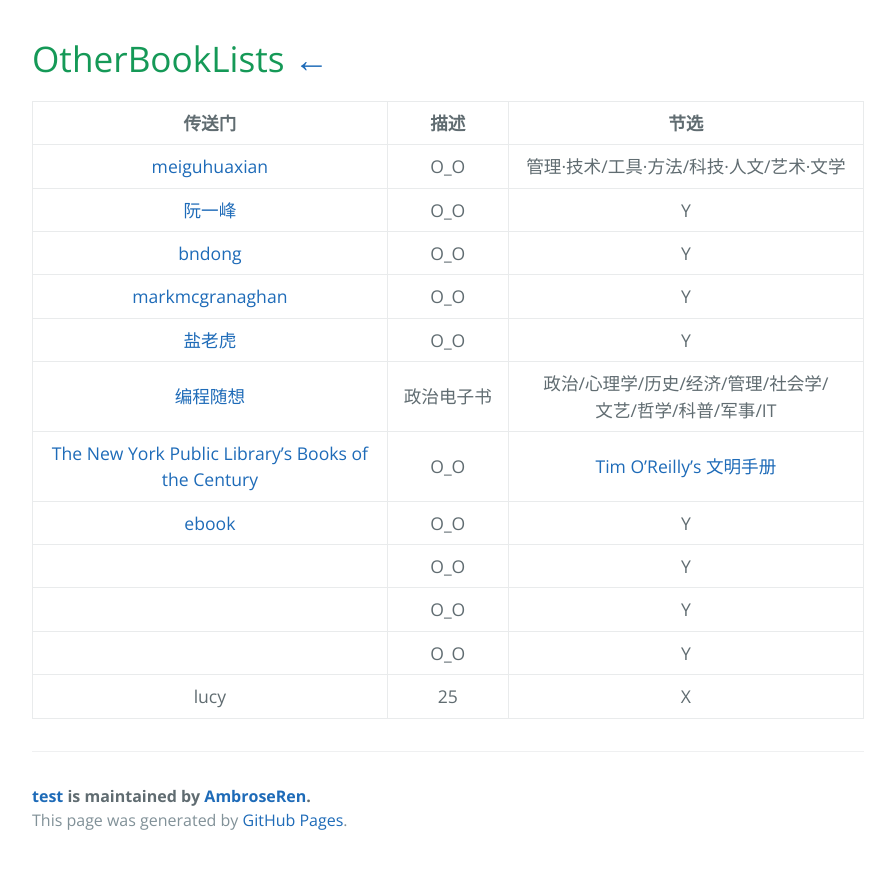
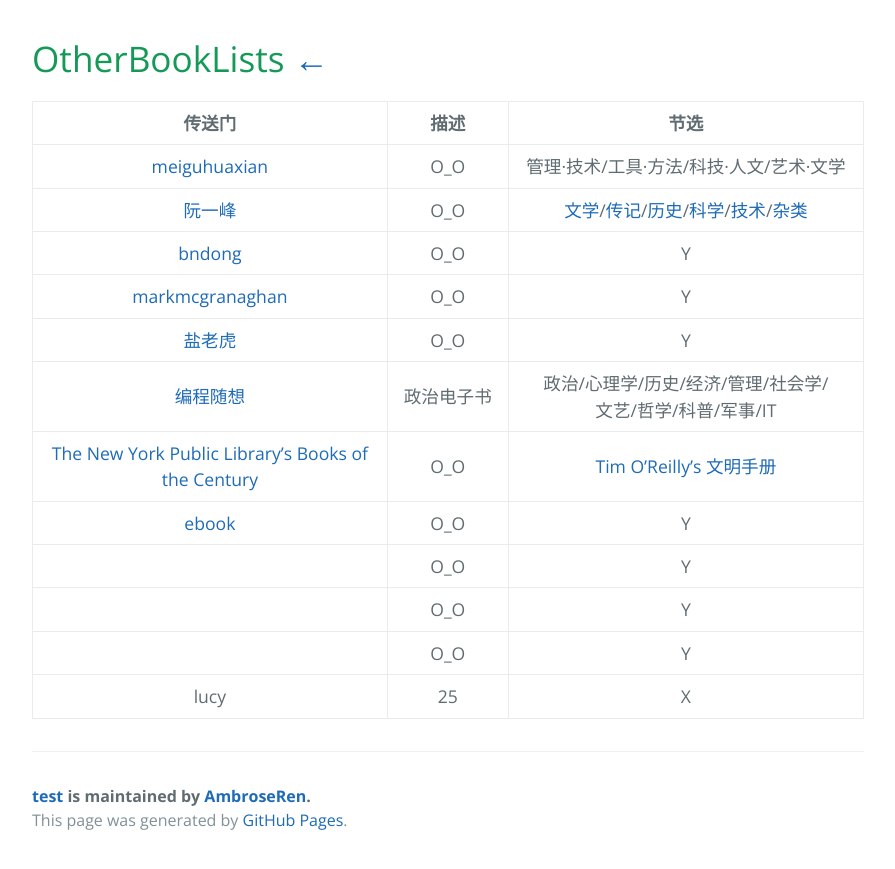
Before and after one commit to AmbroseRen/test, a Jekyll site: the page built from Library/OtherBookLists.md, in a window 1280 px wide. Shown: the top 869 px of the page, without its empty margins (192-1087 px from the left). Built offline with Jekyll 4.4.1, drawn with Linux system fonts in a browser that asks for light colours; our own code applies the rules of GitHub Pages for plain Markdown files; the repository's description, which GitHub fills in, is left out.

Commit message:
Update OtherBookLists.md

```diff
--- a/Library/OtherBookLists.md
+++ b/Library/OtherBookLists.md
@@ -3,7 +3,7 @@
 | 传送门 | 描述 | 节选 |
 |:---:|:---:|:---:|
 | [meiguhuaxian](https://www.cnblogs.com/meiguhuaxian/p/11641423.html) | O_O | 管理·技术/工具·方法/科技·人文/艺术·文学 |
-| [阮一峰](https://github.com/ruanyf/reading-list#%E7%A7%91%E5%AD%A6) | O_O | Y |
+| [阮一峰](https://github.com/ruanyf/reading-list#%E7%A7%91%E5%AD%A6) | O_O | [文学](https://github.com/ruanyf/reading-list#文学)/[传记](https://github.com/ruanyf/reading-list#传记)/[历史](https://github.com/ruanyf/reading-list#历史)/[科学](https://github.com/ruanyf/reading-list#科学)/[技术](https://github.com/ruanyf/reading-list#技术)/[杂类](https://github.com/ruanyf/reading-list#杂类) |
 | [bndong](https://www.cnblogs.com/bndong/p/10300036.html) | O_O | Y |
 | [markmcgranaghan](https://markmcgranaghan.com/books) | O_O | Y |
 | [盐老虎](https://salttiger.com/archives/) | O_O | Y |
```
